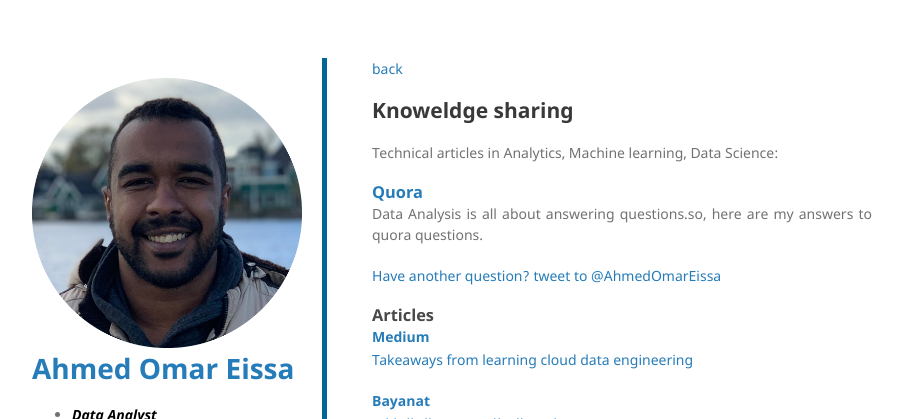
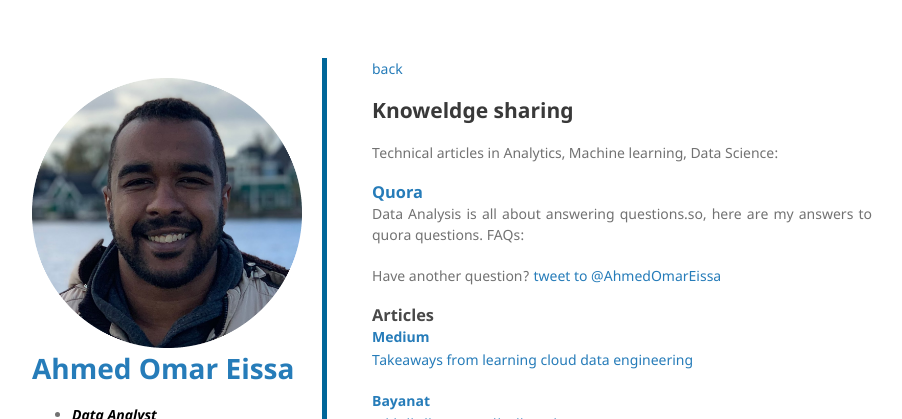
Before and after one commit to AhmedOmarEissa/AhmedOmarEissa.github.io, a Jekyll site: the page built from Knowledge Sharing.md, in a window 1280 px wide. Shown: the top 419 px of the page, without its empty margins (198-1100 px from the left). Built offline with Jekyll 4.4.1, drawn with Linux system fonts in a browser that asks for light colours; comment, search, counter and statistics services are not loaded; some of the changed lines change nothing that is shown.

Commit message:
Update Knowledge Sharing.md

```diff
--- a/Knowledge Sharing.md
+++ b/Knowledge Sharing.md
@@ -8,10 +8,14 @@
 
 ### <a href="https://www.quora.com/profile/Ahmed-Omar-Eissa" target="_blank">Quora</a>
 Data Analysis is all about answering questions.so, here are my answers to quora questions.
+FAQs:
 
-<a href="https://twitter.com/intent/tweet?screen_name=AhmedOmarEissa&ref_src=twsrc%5Etfw" class="twitter-mention-button" data-show-count="false">Have another question? tweet to @AhmedOmarEissa</a><script async src="https://platform.twitter.com/widgets.js" charset="utf-8"></script>
+
+Have another question?
+<a href="https://twitter.com/intent/tweet?screen_name=AhmedOmarEissa&ref_src=twsrc%5Etfw" class="twitter-mention-button" data-show-count="false">tweet to @AhmedOmarEissa</a><script async src="https://platform.twitter.com/widgets.js" charset="utf-8"></script>
 
 ### Articles
+
 #### <a href="https://medium.com/@hmedOmarEissa" target="_blank"> Medium</a>
 <a href="https://medium.com/@hmedOmarEissa/takeaways-from-learning-cloud-data-engineering-83cf18116c9c" target="_blank">Takeaways from learning cloud data engineering</a>
 
```
